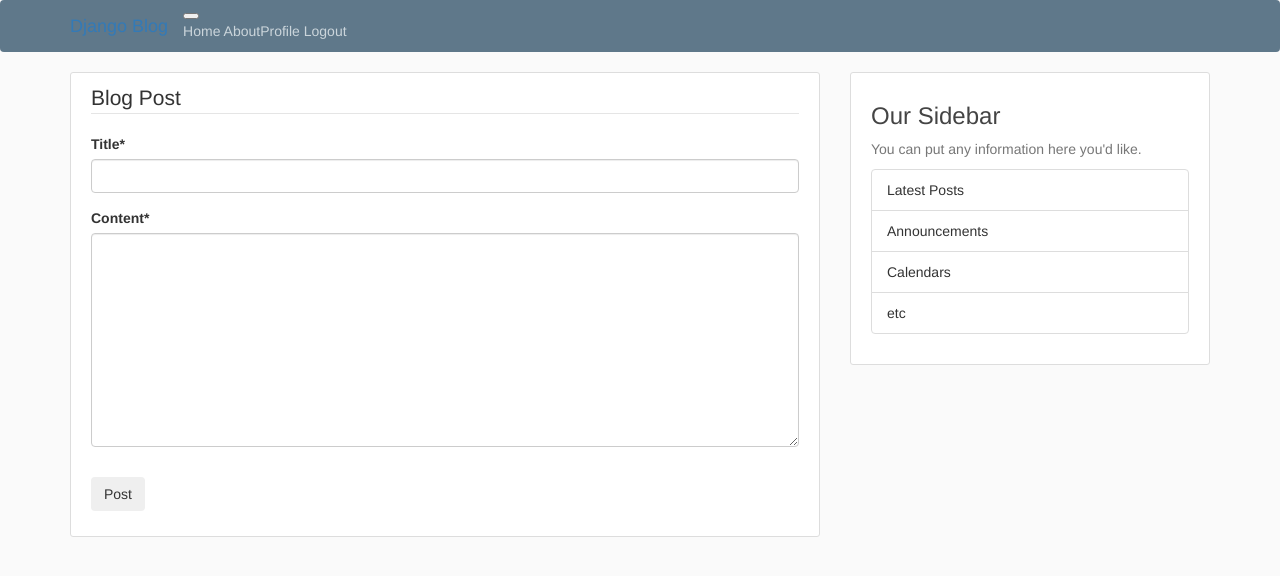
After one commit to lake-bramlett/python_blog, a Django app: page /post/new/ in a window 1280 px wide. The commit adds this page. Shown: the top 576 px of the page. Run offline with Django 3.2, Linux system fonts and the light colour scheme; a user stored in the database is signed in; some libraries are stand-ins or nearby versions.

Commit message:
add CRUD for posts

```diff
--- a/message_board/blog/models.py
+++ b/message_board/blog/models.py
@@ -1,6 +1,7 @@
 from django.db import models
 from django.utils import timezone
 from django.contrib.auth.models import User
+from django.urls import reverse
 
 class Post(models.Model):
     title = models.CharField(max_length=100)
@@ -10,3 +11,6 @@ class Post(models.Model):
 
     def __str__(self):
         return self.title
+
+    def get_absolute_url(self):
+        return reverse('post-detail', kwargs={'pk': self.pk})
--- a/message_board/blog/templates/blog/home.html
+++ b/message_board/blog/templates/blog/home.html
@@ -11,7 +11,7 @@
                 <a class="mr-2" href="#">{{ post.author }}</a>
                 <small class="text-muted">{{ post.date_posted|date:"F d, Y" }}</small>
             </div>
-            <h2><a class="article-title" href="#">{{ post.title }}</a></h2>
+            <h2><a class="article-title" href="{% url 'post-detail' post.id %}">{{ post.title }}</a></h2>
             <p class="article-content">{{ post.content }}</p>
             </div>
         </article>
--- /dev/null
+++ b/message_board/blog/templates/blog/post_form.html
@@ -0,0 +1,19 @@
+{% extends "blog/base.html" %}
+{% load crispy_forms_tags %}
+{% block title %}
+    <title>Post Form</title>
+{% endblock title %}
+{% block content %}
+    <div class="content-section">
+        <form method="POST">
+            {% csrf_token %}
+            <fieldset class="form-group">
+                <legend class="border-bottom mb-4">Blog Post</legend>
+                {{ form|crispy }}
+            </fieldset>
+            <div class="form-group">
+                <button class="btn btn-outline-info" type="submit">Post</button>
+            </div>
+        </form>
+    </div>
+{% endblock content %}
--- a/message_board/blog/urls.py
+++ b/message_board/blog/urls.py
@@ -1,7 +1,12 @@
 from django.urls import path
+from .views import PostListView, PostDetailView, PostCreateView, PostUpdateView, PostDeleteView
 from . import views
 
 urlpatterns = [
-    path('', views.home, name='blog-home'),
+    path('', PostListView.as_view(), name='blog-home'),
+    path('post/<int:pk>/', PostDetailView.as_view(), name='post-detail'),
+    path('post/<int:pk>/edit', PostUpdateView.as_view(), name='post-edit'),
+    path('post/<int:pk>/delete', PostDeleteView.as_view(), name='post-delete'),
+    path('post/new/', PostCreateView.as_view(), name='post-create'),
     path('about/', views.about, name='blog-about')
 ]
--- a/message_board/blog/views.py
+++ b/message_board/blog/views.py
@@ -1,5 +1,8 @@
 from django.shortcuts import render
+from django.urls import reverse_lazy
+from django.contrib.auth.mixins import LoginRequiredMixin, UserPassesTestMixin
 from django.http import HttpResponse
+from django.views.generic import ListView, DetailView, CreateView, UpdateView, DeleteView
 from .models import Post
 
 def home(request):
@@ -8,5 +11,47 @@ def home(request):
     }
     return render(request, 'blog/home.html', context)
 
+class PostListView(ListView):
+    model = Post
+    template_name = 'blog/home.html'
+    context_object_name = 'posts'
+    ordering = ['-date_posted']
+
+class PostDetailView(DetailView):
+    model = Post
+
+class PostCreateView(LoginRequiredMixin, CreateView):
+    model = Post
+    fields = ['title', 'content']
+    success_url = reverse_lazy('blog-home')
+
+    def form_valid(self, form):
+        form.instance.author = self.request.user
+        return super().form_valid(form)
+
+class PostUpdateView(LoginRequiredMixin, UserPassesTestMixin, UpdateView):
+    model = Post
+    fields = ['title', 'content']
+
+    def form_valid(self, form):
+        form.instance.author = self.request.user
+        return super().form_valid(form)
+
+    def test_func(self):
+        post = self.get_object()
+        if self.request.user == post.author:
+            return True
+        return False
+
+class PostDeleteView(LoginRequiredMixin, UserPassesTestMixin, DeleteView):
+    model = Post
+    success_url = reverse_lazy('blog-home')
+
+    def test_func(self):
+        post = self.get_object()
+        if self.request.user == post.author:
+            return True
+        return False
+
 def about(request):
     return render(request, 'blog/about.html' )
```
Also changed, not shown: message_board/blog/templates/blog/post_confirm_delete.html (added, +19 -0 lines), message_board/blog/templates/blog/post_detail.html (added, +18 -0 lines), message_board/db.sqlite3.
